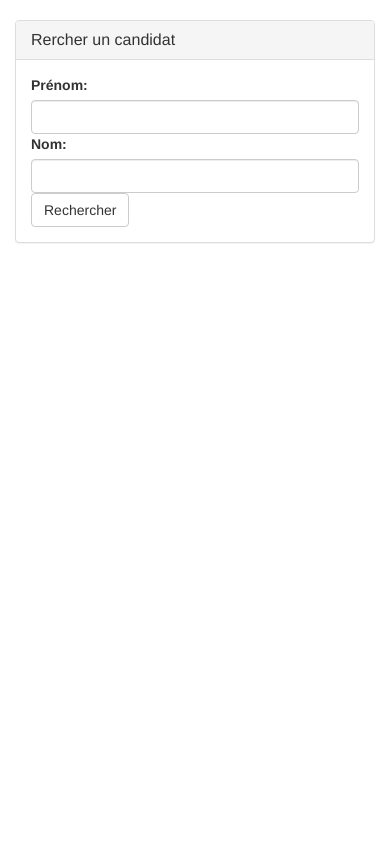
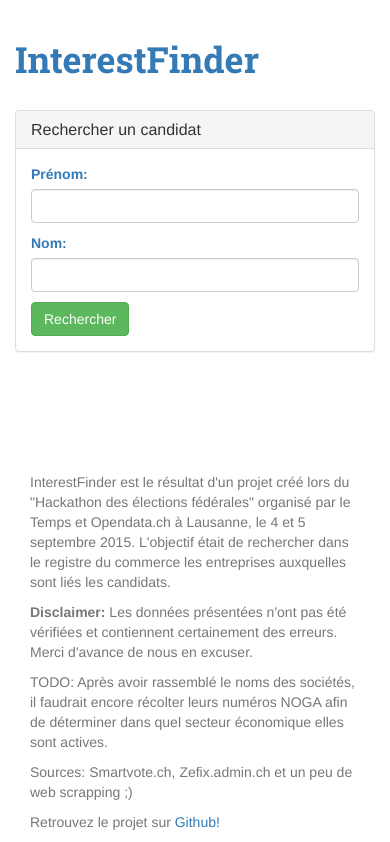
Before and after one commit to yellowbravo/InterestFinder, a Django app: page / in a window 390 px wide. Shown: the part 67-909 px from the top of the page. Before the commit the page ends 310 px from the top, so only its background shows below. Run offline with Django 3.2, Linux system fonts and the light colour scheme; some libraries are stand-ins or nearby versions.

Commit message:
improved homepage

```diff
--- a/IF_App/forms.py
+++ b/IF_App/forms.py
@@ -2,8 +2,10 @@ from django import forms
 
 css_class = {
     'class': 'form-control',
-    'style': 'max-width: 350px'
+    'style': 'max-width: 350px; margin-bottom: 10px',
 }
+
+
 class SearchCandidate(forms.Form):
     first_name = forms.CharField(
         max_length=30,
--- a/IF_App/views.py
+++ b/IF_App/views.py
@@ -30,6 +30,7 @@ def economic_sectors(request):
                'Administration publique, défense, enseignement, santé humaine et action sociale'
                'Autres activités de services']
     return render(request, 'economic_sectors.html', context={'sectors': sectors})
+
 
 def cantons_list(request):
     cantons = ['Aargau',
@@ -73,8 +74,8 @@ def main(request):
     if request.POST:
         search_form = SearchCandidate(data=request.POST)
         if search_form.is_valid():
-            first_name = request.POST['first_name']
-            last_name = request.POST['last_name']
+            first_name = request.POST['first_name'].strip()
+            last_name = request.POST['last_name'].strip()
 
             collec = db['candidates']
             cand = dict()
--- a/templates/index.html
+++ b/templates/index.html
@@ -2,29 +2,46 @@
 {% load staticfiles %}
 
 {% block content %}
+    <link href='https://fonts.googleapis.com/css?family=Roboto+Slab:700' rel='stylesheet' type='text/css'>
     <div class="main_container">
         <div class="row">
-            <div class="col-xs-12 col-md-4 col-lg-3">
-                <form id="user_form" method="post" action=""
-                      enctype="multipart/form-data">
+            <div style="float: none; margin: 0 auto; color: #337AB7" class="col-xs-12 col-md-4 col-lg-3">
+            <h1 style="font-family: 'Roboto Slab', serif;">InterestFinder</h1>
+                <form id="user_form" method="post" action="" enctype="multipart/form-data" style="padding-top: 20px">
 
                     {% csrf_token %}
                     <div class="panel panel-default">
                         <div class="panel-heading">
-                            <h3 class="panel-title">Rercher un candidat</h3>
+                            <h3 class="panel-title">Rechercher un candidat</h3>
                         </div>
                         <div class="panel-body">
                             {% for field in search_form %}
                                 <div>{{ field.label_tag }}</div>
                                 <div>{{ field }}</div>
                             {% endfor %}
-                        <input type="submit" class="btn btn-default" name="" value="Rechercher" />
+                            <input type="submit" class="btn btn-success" name="" value="Rechercher" />
                         </div>
 
                     </div>
                 </form>
             </div>
+
         </div>
     </div>
 
+    <footer class="footer" style="margin-top: 100px">
+      <div class="container">
+                <p class="text-muted">InterestFinder est le résultat d'un projet créé lors du "Hackathon des élections fédérales" organisé par le Temps et Opendata.ch à Lausanne, le 4 et 5 septembre 2015.
+                    L'objectif était de rechercher dans le registre du commerce les entreprises auxquelles sont liés les candidats.</p>
+
+                <p class="text-muted"><strong>Disclaimer:</strong> Les données présentées n'ont pas été vérifiées et contiennent certainement des erreurs. Merci d'avance de nous en excuser.</p>
+
+                <p class="text-muted">TODO: Après avoir rassemblé le noms des sociétés, il faudrait encore récolter leurs numéros NOGA afin de déterminer dans quel secteur économique elles sont actives.</p>
+
+                <p class="text-muted">Sources: Smartvote.ch, Zefix.admin.ch et un peu de web scrapping ;)</p>
+
+                <p class="text-muted">Retrouvez le projet sur <a href="https://github.com/yellowbravo/InterestFinder">Github!</a> </p>
+            </div>
+    </footer>
+
 {% endblock %}
```
Also changed, not shown: templates/candidate_profile.html (+17 -0 lines).
